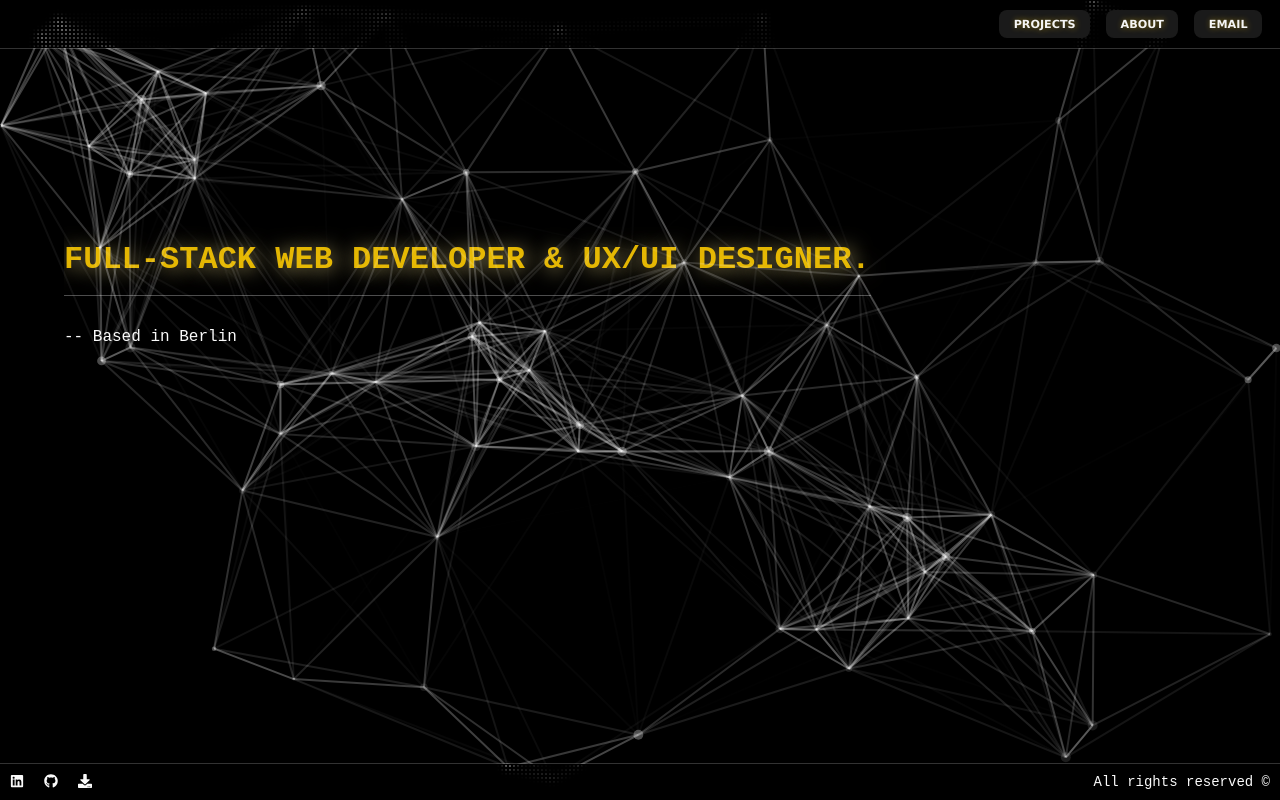
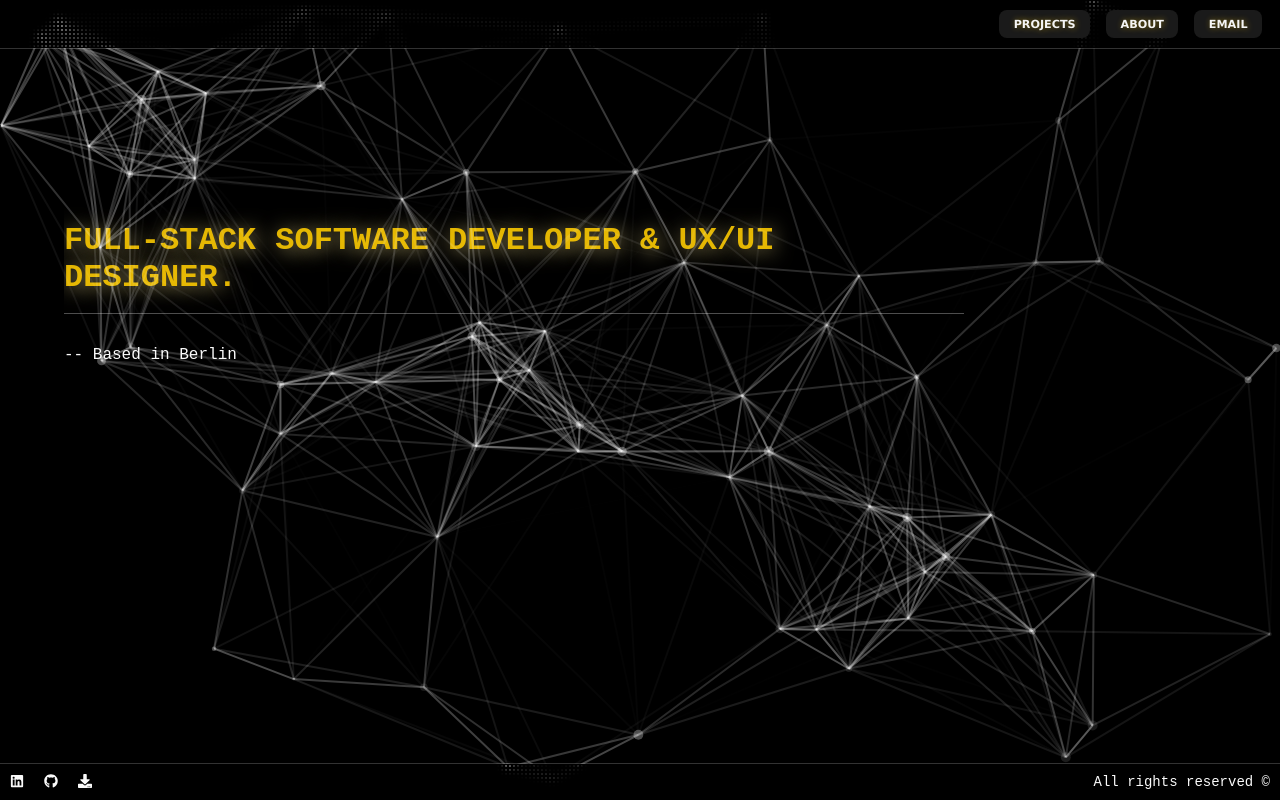
Before and after one commit to h-aburesha/my-next-website, a Next.js app: page / in a window 1280 px wide. Built offline with nearby package versions, Linux system fonts and the light colour scheme.

Commit message:
edit title

```diff
--- a/pages/index.tsx
+++ b/pages/index.tsx
@@ -16,10 +16,10 @@ export default function Home() {
             <div className="landing-container">
                 <header className="header">
                     <code className="welcome-message">
-                        FULL-STACK WEB DEVELOPER & UX/UI DESIGNER.
+                        FULL-STACK SOFTWARE DEVELOPER & UX/UI DESIGNER.
                         <hr />
                     </code>
-                    <code> -- Based in Berlin</code>
+                    <code> -- Based in Berlin </code>
                 </header>
             </div>
         </>
```
